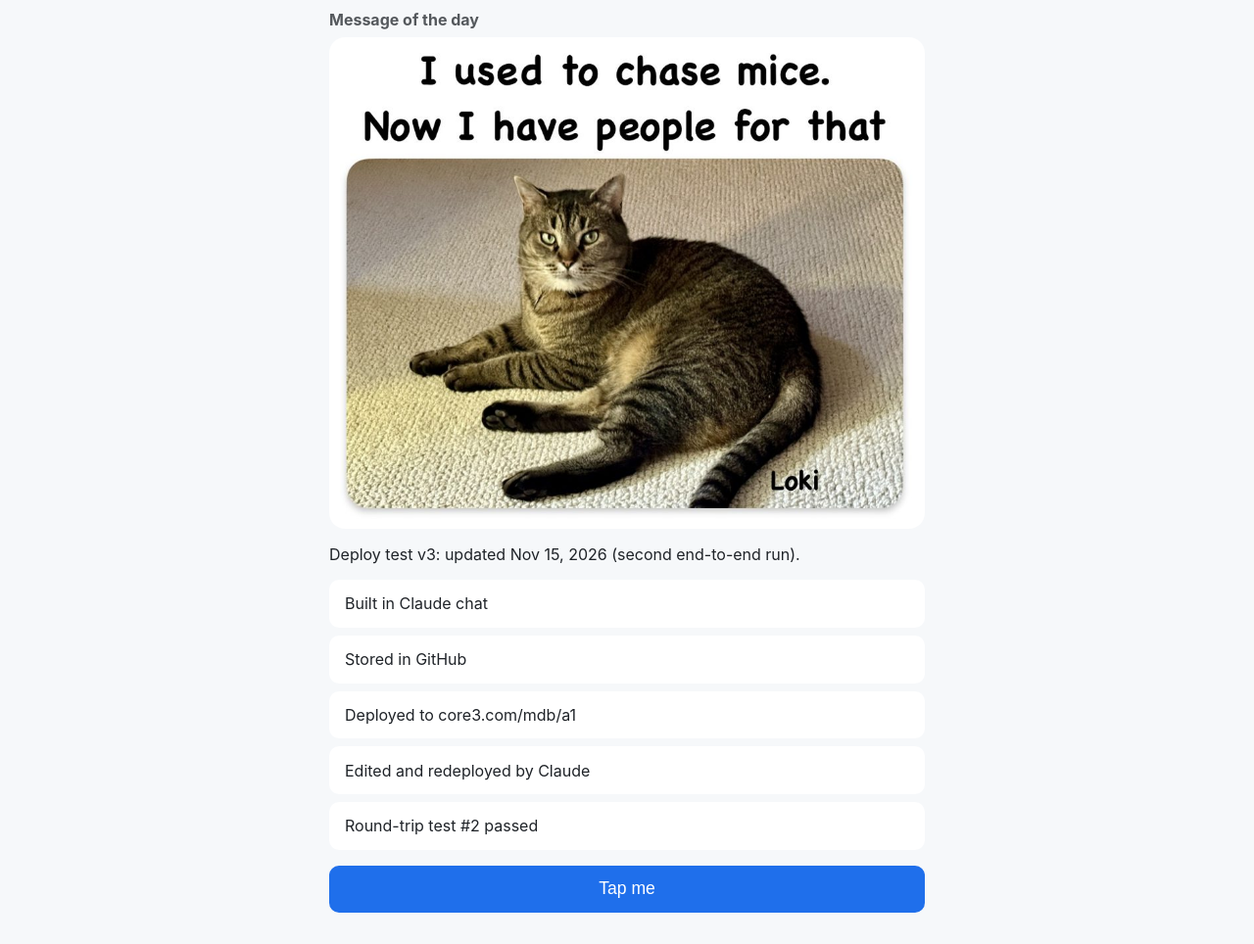
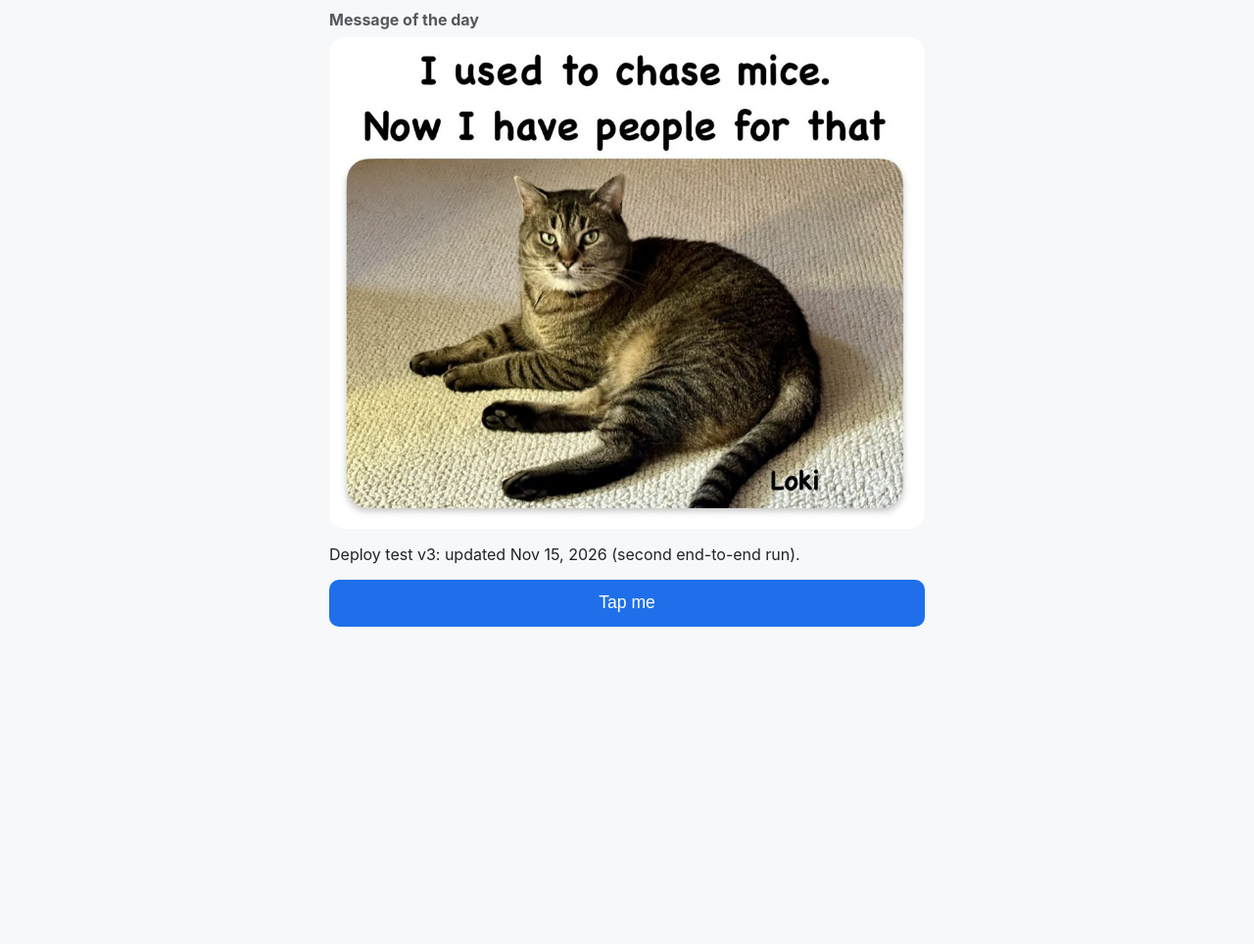
Before and after one commit to nbk5876/mobile-deploy, a plain HTML site: page mdb/a1/index.html in a window 1280 px wide. Shown: the part 125-1089 px from the top of the page at 98% size. After the commit the page ends 800 px from the top, so only its background shows below. Drawn offline with Linux system fonts and the light colour scheme.

Commit message:
a1: remove the five item cards
Co-Authored-By: Claude Sonnet 5.5 <noreply@anthropic.com>
Claude-Session: https://claude.ai/code/session_018b9ipgUhDiM4dvfWwUra1z

```diff
--- a/mdb/a1/index.html
+++ b/mdb/a1/index.html
@@ -6,7 +6,7 @@
   <meta name="apple-mobile-web-app-capable" content="yes">
   <meta name="theme-color" content="#1f6feb">
   <title>App 1</title>
-  <link rel="stylesheet" href="style.css?v=3">
+  <link rel="stylesheet" href="style.css?v=4">
 </head>
 <body>
   <img class="banner" src="banner.svg" alt="Coffee cups on a café table">
@@ -19,7 +19,6 @@
       <img id="motw" alt="" style="display:block;width:100%;max-width:100%;height:auto">
     </section>
     <p id="message"></p>
-    <ul id="items"></ul>
     <button id="tap" type="button">Tap me</button>
     <p id="count" aria-live="polite"></p>
   </main>
@@ -40,12 +39,6 @@
         idx = day % (weekly.length || 1);
         if (weekly.length) showPhoto();
         else img.closest('section').hidden = true;
-        const ul = document.getElementById('items');
-        d.items.forEach(t => {
-          const li = document.createElement('li');
-          li.textContent = t;
-          ul.appendChild(li);
-        });
       })
       .catch(() => {
         document.getElementById('title').textContent = 'App 1';
```
